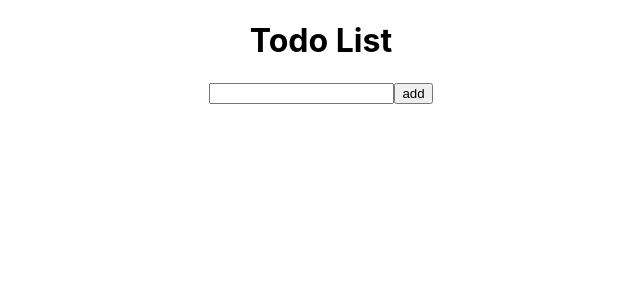
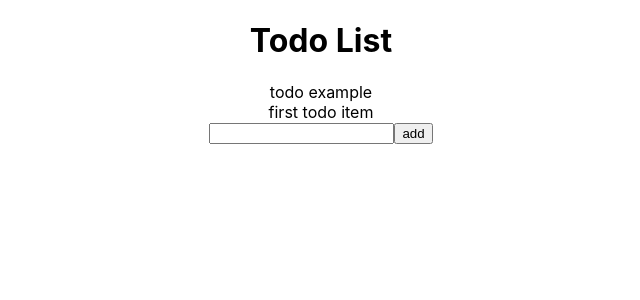
Before and after one commit to AFS-Bootcamp-202211-Group-B/todo-react-day12-starter, a React (Create React App) app: page / in a window 1280 px wide. Shown: the top 300 px of the page, without its empty margins (319-959 px from the left). Built offline with nearby package versions, Linux system fonts and the light colour scheme.

Commit message:
[Feat] finish checkpoint  1-3

```diff
--- a/src/features/TodoGenerator.js
+++ b/src/features/TodoGenerator.js
@@ -1,12 +1,15 @@
 import React, { useState } from "react";
+import { useDispatch } from 'react-redux'
+import { addTodo } from "./todoSlice";
 
 export default function TodoGenerator(props) {
+  const dispatch = useDispatch()
   const [todo, setTodo] = useState("");
   const onInputChange = (event) => {
     setTodo(event.target.value);
   };
   const onAdd = () => {
-    props.addTodo(todo);
+    dispatch(addTodo(todo))
     setTodo("");
   };
   return (
--- a/src/features/TodoGroup.js
+++ b/src/features/TodoGroup.js
@@ -1,8 +1,15 @@
 import React from "react";
 import TodoItem from "./TodoItem";
+import { useSelector } from 'react-redux'
+
 
 export default function TodoGroup(props) {
-  return props.todos.map((todo, index) => {
-    return <TodoItem key={index} todo={todo} />;
+  const todoList = useSelector((state) => state.todoList)
+
+  return todoList.map((todo, index) => {
+    return <TodoItem
+              key={todo.id}
+              todo={todo}
+            />;
   });
 }
--- a/src/features/TodoItem.js
+++ b/src/features/TodoItem.js
@@ -1,5 +1,15 @@
 import React from "react";
+import { useDispatch } from 'react-redux'
+import { toggleTodo } from "./todoSlice";
 
 export default function TodoItem(props) {
-  return <div>{props.todo}</div>;
+  const dispatch = useDispatch()
+  return <div
+          onClick={() => {
+            dispatch(toggleTodo(props.todo.id))
+          }}
+          style={{"textDecorationLine":props.todo.done?"line-through":"null"}}
+          >
+    {props.todo.text}
+  </div>;
 }
--- a/src/features/TodoList.js
+++ b/src/features/TodoList.js
@@ -5,14 +5,12 @@ import TodoGroup from "./TodoGroup";
 export default function TodoList() {
   const [todos, setTodos] = useState([]);
 
-  const addTodo = (todo) => {
-    setTodos([...todos, todo]);
-  };
+
 
   return (
     <div>
       <TodoGroup todos={todos} />
-      <TodoGenerator addTodo={addTodo} />
+      <TodoGenerator/>
     </div>
   );
 }
--- a/src/features/todoSlice.js
+++ b/src/features/todoSlice.js
@@ -16,10 +16,24 @@ const todoSlice = createSlice({
     ]
     ,
     reducers: {
+        addTodo: (state, action) => {
+            state.push({
+                id: Date.now(),
+                text: action.payload,
+                done: false
+            })
+        },
+        toggleTodo: (state, action)=>{
+            for (let index = 0; index < state.length; index++) {
+                if(state[index].id===action.payload){
+                    state[index].done=!state[index].done
+                }
+            }
 
+        }
     }
 
 })
 
 export default todoSlice.reducer;
-// export const { updateSize, updateSum, resetSum } = counterSlice.actions
+export const { addTodo,toggleTodo } = todoSlice.actions
```
